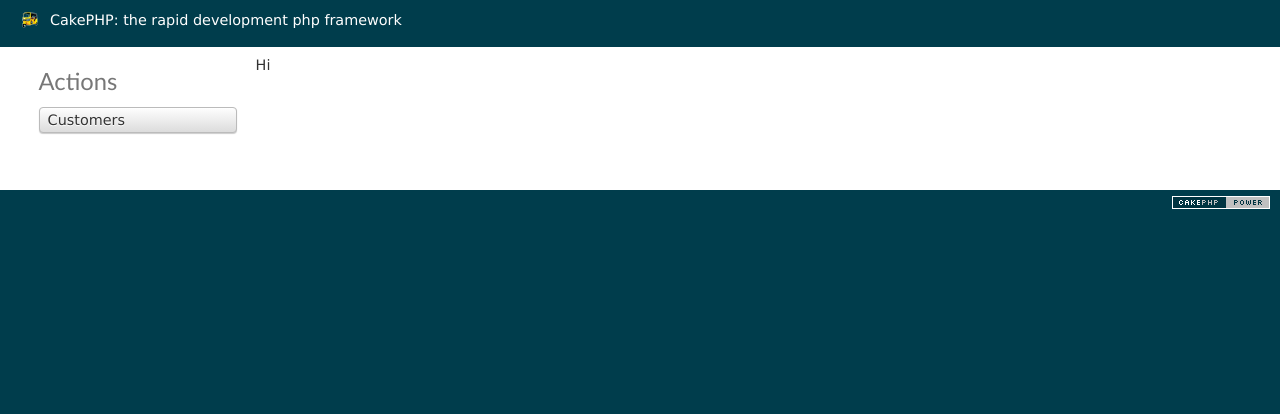
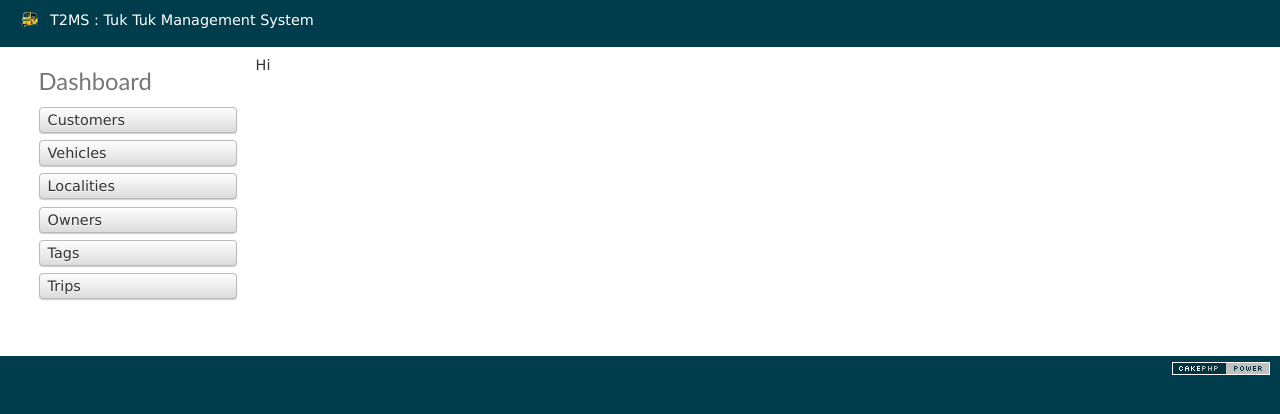
Before and after one commit to gitter-badger/T2MS, a CakePHP app: the page made by app/View/Dashboard/index.ctp in a window 1280 px wide. Shown: the top 414 px of the page. Run offline with PHP 8.4 and a stand-in for CakePHP, Linux system fonts and the light colour scheme; the template is opened without the code that fills it, so the values that code supplies are empty; some libraries are stand-ins or nearby versions.

Commit message:
Dashboard basic

```diff
--- a/app/View/Dashboard/index.ctp
+++ b/app/View/Dashboard/index.ctp
@@ -1,8 +1,13 @@
 <?php echo "Hi"; ?>
 
 <div class="actions">
-	<h3><?php echo __('Actions'); ?></h3>
+	<h3><?php echo __('Dashboard'); ?></h3>
 	<ul>
 		<li><a href = "customers"> Customers</a> </li>
+		<li><a href = "vehicles"> Vehicles</a> </li>
+		<li><a href = "localities"> Localities</a> </li>
+		<li><a href = "owners"> Owners</a> </li>
+		<li><a href = "tags"> Tags</a> </li>
+		<li><a href = "trips"> Trips</a> </li>
 	</ul>
 </div>
--- a/app/View/Layouts/default.ctp
+++ b/app/View/Layouts/default.ctp
@@ -16,7 +16,7 @@
  * @license       http://www.opensource.org/licenses/mit-license.php MIT License
  */
 
-$cakeDescription = __d('cake_dev', 'CakePHP: the rapid development php framework');
+$cakeDescription = __d('cake_dev', 'T2MS : Tuk Tuk Management System');
 ?>
 <!DOCTYPE html>
 <html>
@@ -39,7 +39,7 @@ $cakeDescription = __d('cake_dev', 'CakePHP: the rapid development php framework
 <body>
 	<div id="container">
 		<div id="header">
-			<h1><?php echo $this->Html->link($cakeDescription, 'http://cakephp.org'); ?></h1>
+			<h1><?php echo $this->Html->link($cakeDescription, '/dashboard'); ?></h1>
 		</div>
 		<div id="content">
 
```
